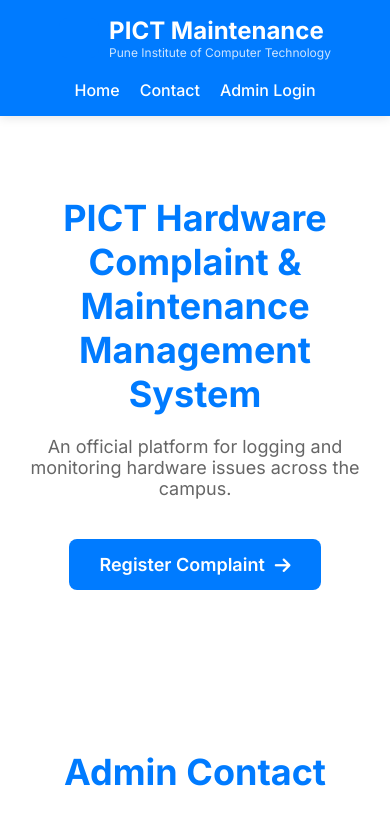
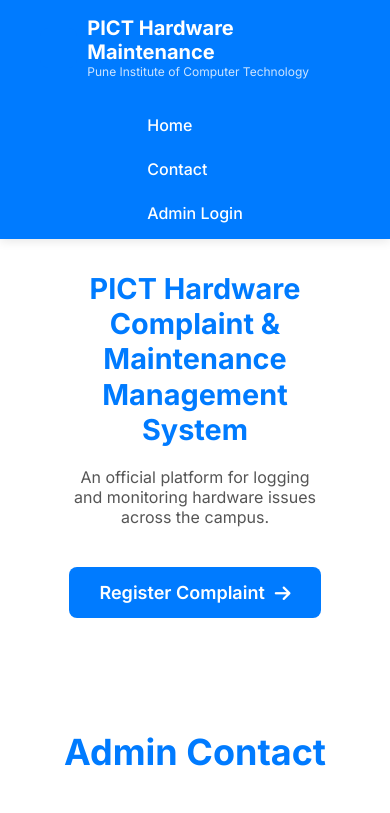
Before and after one commit to Abhimusmade010/project1-frontend, a React (Create React App) app: page / in a window 390 px wide. Shown: the top 813 px of the page. Built offline with nearby package versions, Linux system fonts and the light colour scheme; the HTML template or start-up script is replaced by a standard one.

Commit message:
Frontend updated

```diff
--- a/package.json
+++ b/package.json
@@ -37,5 +37,5 @@
       "last 1 safari version"
     ]
   },
-  "proxy": "http://localhost:3000"
+  "proxy": "http://localhost:3001"
 }
--- a/src/App.css
+++ b/src/App.css
@@ -29,7 +29,6 @@
   top: 0;
   z-index: 100;
 }
-
 .header-content {
   display: flex;
   justify-content: space-between;
@@ -55,7 +54,7 @@
 }
 
 .logo-text h1 {
-  font-size: 24px;
+  font-size: 20px;
   font-weight: 700;
   color: white;
   margin: 0;
@@ -330,3 +329,139 @@
     gap: 20px;
   }
 }
+/* @media (max-width: 768px) {
+  h1 {
+    font-size: 1.8rem;
+    text-align: center;
+  }
+
+  .contact-box {
+    flex-direction: column;
+    width: 100%;
+    margin-bottom: 1rem;
+  }
+
+  .navbar {
+    flex-direction: column;
+    gap: 1rem;
+  }
+} */
+.hero {
+  text-align: center;
+  padding: 60px 20px;
+}
+
+.hero h1 {
+  font-size: 3rem;
+  font-weight: 700;
+}
+
+.hero p {
+  font-size: 1.2rem;
+  margin-top: 10px;
+  color: #555;
+}
+
+.hero button {
+  margin-top: 30px;
+  padding: 12px 30px;
+  font-size: 1.2rem;
+  background: #0d6efd;
+  color: white;
+  border-radius: 8px;
+  border: none;
+  cursor: pointer;
+}
+
+@media (max-width: 768px) {
+  .hero h1 {
+    font-size: 1.8rem;
+  }
+
+  .hero p {
+    font-size: 1rem;
+    padding: 0 1rem;
+  }
+
+  .hero button {
+    width: 100%;
+    font-size: 1rem;
+  }
+}
+
+
+.navbar {
+  display: flex;
+  justify-content: space-between;
+  align-items: center;
+  padding: 1rem 2rem;
+  background: #0d6efd;
+  color: white;
+}
+
+.nav-links {
+  display: flex;
+  gap: 1.5rem;
+}
+
+.nav-links a {
+  color: white;
+  text-decoration: none;
+  font-weight: 500;
+}
+
+@media (max-width: 768px) {
+  .navbar {
+    flex-direction: column;
+    gap: 1rem;
+    text-align: center;
+  }
+
+  .nav-links {
+    flex-direction: column;
+  }
+}
+
+header {
+  width: 100%;
+  background: #0d6efd;
+}
+
+html, body {
+  margin: 0;
+  padding: 0;
+  overflow-x: hidden;
+}
+.nav-links {
+  display: flex;
+  gap: 1.5rem;
+}
+
+@media (max-width: 768px) {
+  .nav-links {
+    flex-direction: column;
+    margin-top: 1rem;
+  }
+
+  .navbar {
+    flex-direction: column;
+    text-align: center;
+  }
+}
+.hero {
+  max-width: 900px;
+  margin: auto;
+  padding: 2rem 1rem;
+}
+
+.hero h1 {
+  font-size: 3rem;
+  text-align: center;
+}
+
+@media (max-width: 768px) {
+  .hero h1 {
+    font-size: 1.8rem;
+    line-height: 2.2rem;
+  }
+}
--- a/src/components/ComplaintForm.js
+++ b/src/components/ComplaintForm.js
@@ -7,7 +7,8 @@
     emailAddress: '',
     department: '',
     roomNumber: '',
-    natureOfComplaint: ''
+    natureOfComplaint: '',
+    dsrNo: ''
   });
   const [loading, setLoading] = useState(false);
   const [message, setMessage] = useState({ type: '', text: '' });
@@ -44,7 +45,8 @@
           emailId: formData.emailAddress,
           department: formData.department,
           roomNo: formData.roomNumber,
-          natureOfComplaint: formData.natureOfComplaint
+          natureOfComplaint: formData.natureOfComplaint,
+          dsrNo: formData.dsrNo
         }),
       });
 
@@ -58,7 +60,8 @@
           emailAddress: '',
           department: '',
           roomNumber: '',
-          natureOfComplaint: ''
+          natureOfComplaint: '',
+          dsrNo: ''
         });
         setTimeout(() => {
           navigate('/');
@@ -142,6 +145,28 @@
 
           <div className="form-group">
             <label className="form-label">
+              DSR number <span className="required">*</span>
+            </label>
+            <input
+              type="text"
+              name="dsrNo"
+              value={formData.dsrNo}
+              onChange={handleChange}
+              className="form-input"
+              placeholder="Enter DSR Number (e.g.,102)"
+              required
+            />
+          </div>
+
+
+
+
+
+
+
+
+          <div className="form-group">
+            <label className="form-label">
               Nature of Complaint <span className="required">*</span>
             </label>
             <textarea
--- a/src/components/Header.js
+++ b/src/components/Header.js
@@ -11,7 +11,7 @@
               {/* <i></i> */}
             </div>
             <div className="logo-text">
-              <h1>PICT Maintenance</h1>
+              <h1>PICT Hardware Maintenance</h1>
               <p>Pune Institute of Computer Technology</p>
             </div>
           </div>
--- a/src/index.css
+++ b/src/index.css
@@ -31,3 +31,20 @@
   color: #721c24;
   border: 1px solid #f5c6cb;
 }
+.container {
+  width: 90%;
+  max-width: 1200px;
+  margin: auto;
+}
+.navbar {
+  width: 100%;
+  max-width: 1200px;
+  margin: auto;
+  padding: 1rem 1.5rem;
+
+  display: flex;
+  justify-content: space-between;
+  align-items: center;
+
+  box-sizing: border-box;
+}
```
